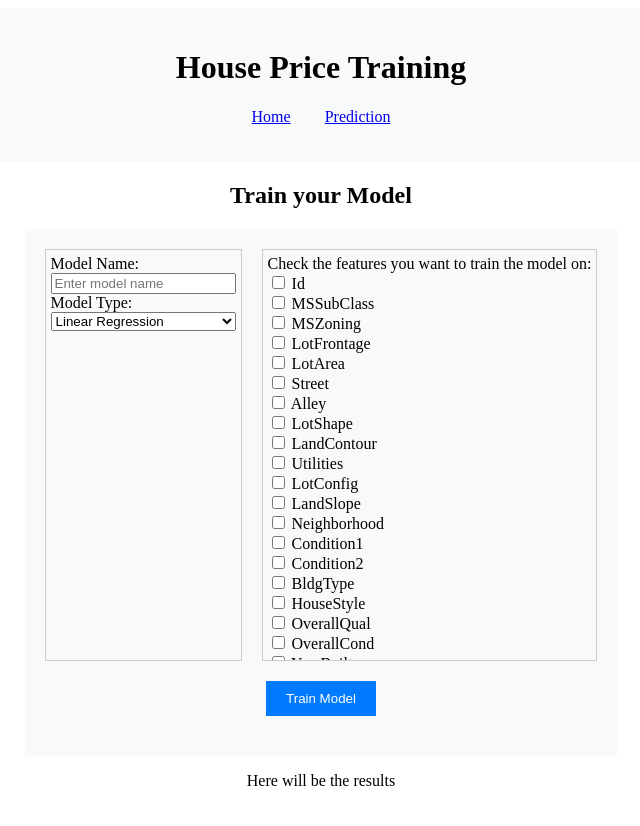
After one commit to WormierGold204/House-Pricing-Regression, a Flask app: page /train in a window 1280 px wide. The commit adds this page. Shown: the whole page, without its empty margins (319-959 px from the left). Run offline with Flask 3, Linux system fonts and the light colour scheme.

Commit message:
Create manager classes for dataset and training; create html pages for training and prediction; add funcionality to docker-compose to hot reload the application; add funcionality to dynamically take features to display in the select in the training page from the dataset
exit()

```diff
--- a/app.py
+++ b/app.py
@@ -1,10 +1,33 @@
 from flask import Flask, render_template, request, jsonify
+from dataset_manager import DatasetManager
 
 app = Flask(__name__)
+dataset = DatasetManager()
 
 @app.route('/')
 def home():
     return render_template('index.html')
 
+@app.route("/train", methods=["GET", "POST"])
+def train():
+    if request.method == "POST":
+        regression_type = request.form.get("model_type")
+        model_name = request.form.get("model_name")
+        selected_features = request.form.getlist("features")  # list of checked features
+
+        # For now, just print them (later you’ll run training here)
+        print("Training with:")
+        print("Model Name:", model_name)
+        print("Regression Type:", regression_type)
+        print("Features:", selected_features)
+
+    # Get all features from the dataset and pass them to the template
+    features = dataset.get_features()
+    return render_template("training.html", features=features)
+
+@app.route('/prediction')
+def prediction():
+    return render_template('prediction.html')
+
 if __name__ == "__main__":
     app.run(host="0.0.0.0", port=5000, debug=True)
--- /dev/null
+++ b/dataset_manager.py
@@ -0,0 +1,17 @@
+import pandas as pd
+from sklearn.linear_model import LinearRegression
+
+class DatasetManager:
+    def __init__(self, path="data/dataset.csv"):
+        # Load dataset
+        self.df = pd.read_csv(path)
+        self.models = {}  # store trained models
+
+    def get_features(self):
+        """Return all features except target column"""
+        # Assuming last column is target (like 'price')
+        return list(self.df.columns[:-1])
+
+    def get_target(self):
+        """Return the target column name"""
+        return self.df.columns[-1]
--- a/docker-compose.yml
+++ b/docker-compose.yml
@@ -1,4 +1,3 @@
-version: '3.9'
 services:
   web:
     build: .
@@ -9,3 +8,4 @@ services:
     environment:
       - FLASK_ENV=development
       - FLASK_APP=app.py
+    command: flask run --host=0.0.0.0 --port=5000 --reload
--- a/static/css/style.css
+++ b/static/css/style.css
@@ -0,0 +1,60 @@
+header {
+    text-align: center;
+    padding: 20px;
+    background-color: #f8f9fa;
+}
+
+nav ul {
+    list-style-type: none;
+    padding: 0;
+}
+
+nav ul li {
+    display: inline;
+    margin: 0 15px;
+}
+
+h2 {
+    text-align: center;
+    margin-top: 20px;
+}
+
+#training-section {
+    display: flex;
+    flex-direction: column;
+    align-items: center;
+    margin-bottom: 20px;
+}
+
+#training-form {
+    max-width: 1000px;
+    margin: 10 auto;
+    padding: 20px;
+    background-color: #f8f9fa;
+    display: flex;
+    flex-direction: column;
+}
+
+#form-section {
+    display: flex;
+    gap: 20px;
+}
+
+.checkbox-container, .name-container{
+    max-height: 400px;   /* adjust the height you want */
+    overflow-y: auto;    /* enables vertical scrollbar */
+    border: 1px solid #ccc;
+    padding: 5px;
+    display: flex;
+    flex-direction: column;
+}
+
+#training-button {
+    color: white;
+    border: none;
+    margin: 20px auto;
+    padding: 10px 20px;
+    background-color: #007bff;
+    cursor: pointer;
+    max-width: fit-content;
+}
--- /dev/null
+++ b/templates/training.html
@@ -0,0 +1,56 @@
+<!DOCTYPE html>
+<html lang="en">
+<head>
+    <meta charset="UTF-8">
+    <meta name="viewport" content="width=device-width, initial-scale=1.0">
+    <title>House Price Regression Prediction</title>
+    <link rel="stylesheet" href="{{ url_for('static', filename='css/style.css') }}">
+    <script src="{{ url_for('static', filename='js/script.js') }}" defer></script>
+</head>
+<body>
+    <header>
+        <h1>House Price Training</h1>
+        <nav>
+            <ul>
+                <li><a href="{{ url_for('home') }}">Home</a></li>
+                <li><a href="{{ url_for('prediction') }}">Prediction</a></li>
+            </ul>
+        </nav>
+    </header>
+
+    <main>
+        <h2>Train your Model</h2>
+        <div id="training-section">
+            <form id="training-form" method="POST">
+                <div id="form-section">
+                    <div class="name-container">
+                        <label for="model-name">Model Name:</label>
+                        <input type="text" id="model-name" name="model_name" placeholder="Enter model name" required>
+
+                        <label for="model-type">Model Type:</label>
+                        <select id="model-type" name="model_type" required>
+                            <option value="linear_regression">Linear Regression</option>
+                            <option value="gradient_boost">Gradient Boost</option>
+                            <option value="random_forest">Random Forest</option>
+                        </select>
+                    </div>
+
+                    <div class="checkbox-container">
+                        <label for="training-data">Check the features you want to train the model on:</label>
+                        {% for feature in features %}
+                            <div>
+                                <input type="checkbox" id="{{ feature }}" name="features" value="{{ feature }}">
+                                <label for="{{ feature }}">{{ feature }}</label>
+                            </div>
+                        {% endfor %}
+                    </div>
+                </div>
+
+                <button type="submit" id="training-button">Train Model</button>
+            </form>
+
+            <p id="training-result">Here will be the results</p>
+        </div>
+    </main>
+</body>
+</html>
```
Also changed, not shown: templates/index.html (+4 -3 lines), templates/prediction.html (added, +45 -0 lines), training_manager.py (added).
